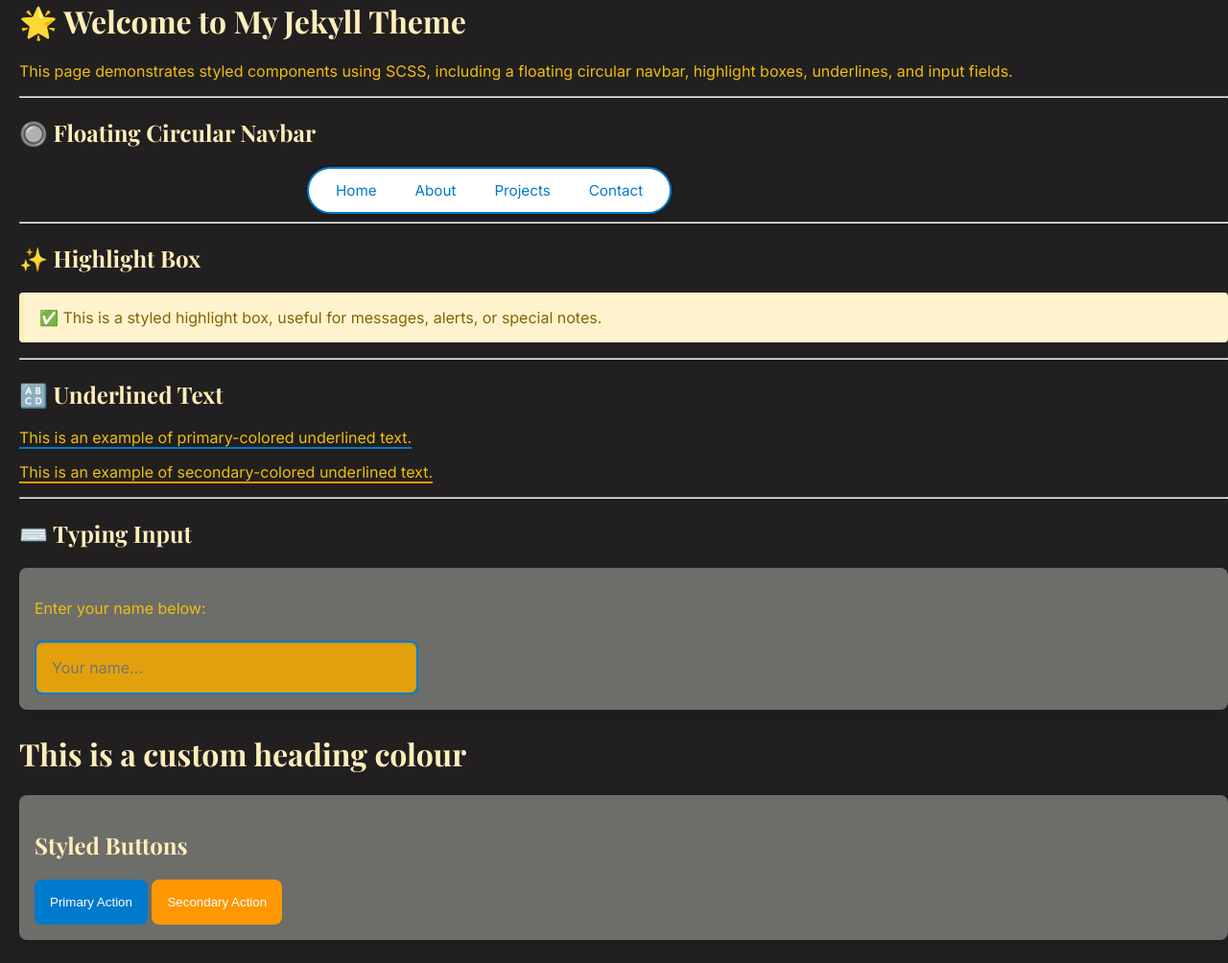
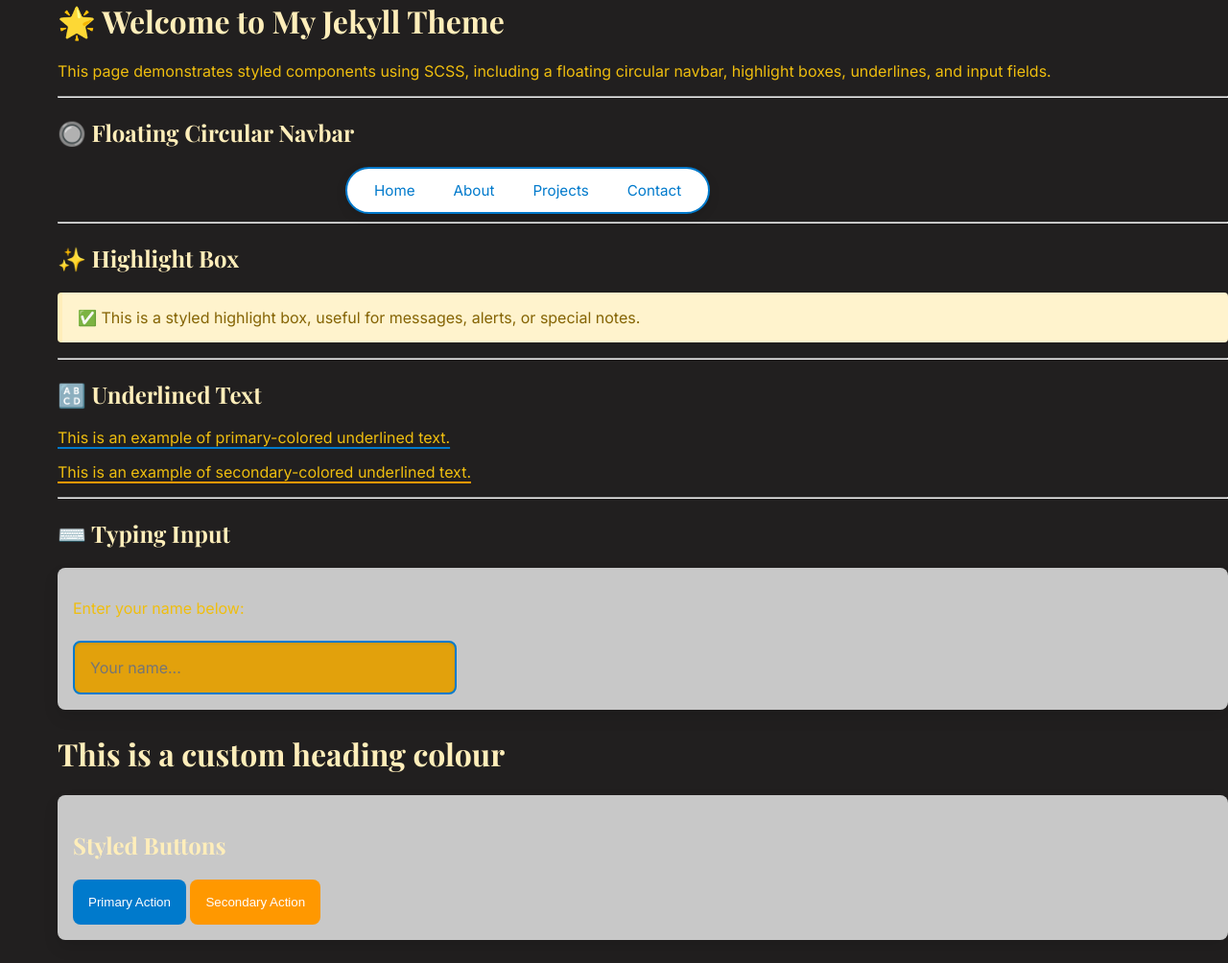
Before and after one commit to v659/jekyll_theme-new-v659, a Jekyll site: the page built from index.md, in a window 1280 px wide. Shown: the whole page at 96% size. Built offline with Jekyll 4.4.1, drawn with Linux system fonts in a browser that asks for light colours.

Commit message:
some styling

```diff
--- a/_sass/base.scss
+++ b/_sass/base.scss
@@ -35,7 +35,7 @@ body {
   margin: 0;
   padding: 0;
   color: #efbe0f;
-  margin-left: 20px;
+  margin-left: 60px;
 }
 
 h1, h2, h3, h4, h5, h6 {
@@ -61,7 +61,7 @@ h1, h2, h3, h4, h5, h6 {
 
 // Cards
 .card {
-  background: rgb(109, 109, 106);
+  background: rgb(200, 200, 200);
   padding: $padding;
   border-radius: 0.5rem;
   box-shadow: 0 0.5rem 1rem rgba(0, 0, 0, 0.1);
```
